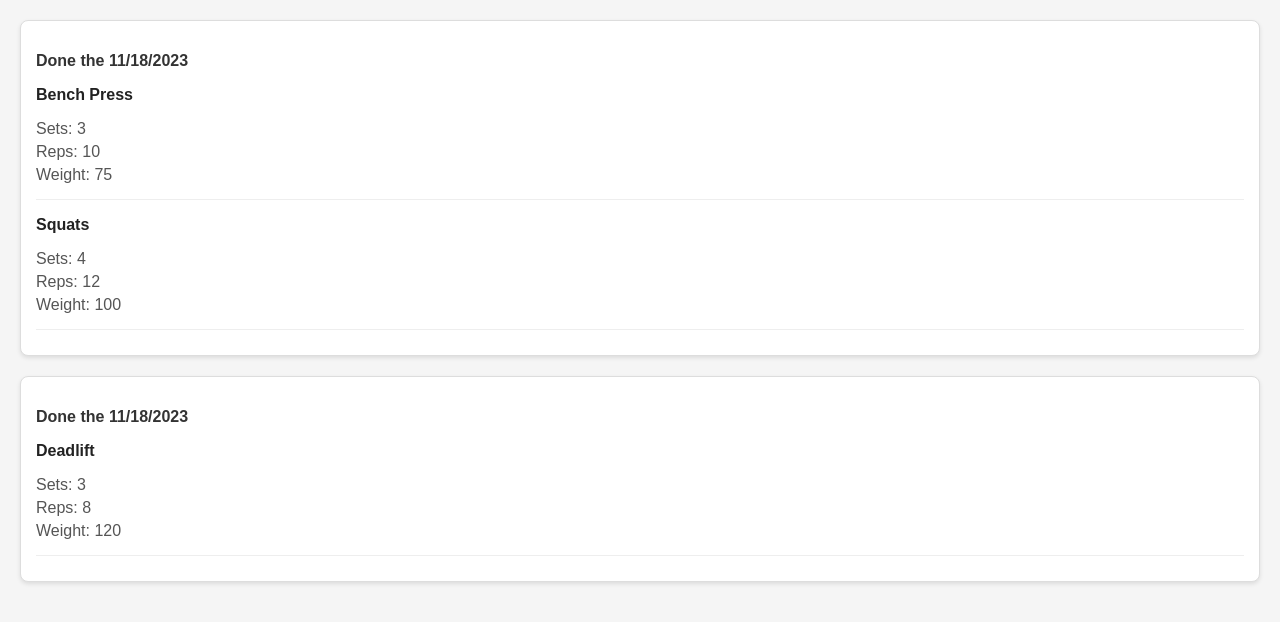
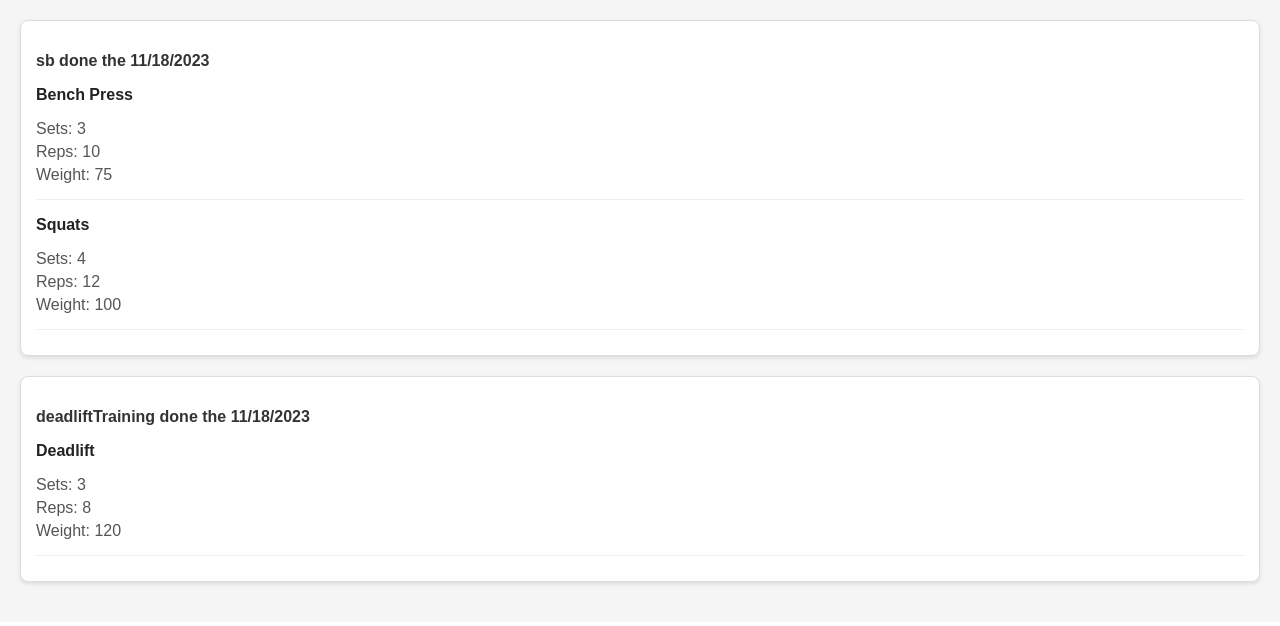
Before and after one commit to Sacha924/SE_Learning, a React (Create React App) app in the folder Cache/REST_CRUD_and_Cache/front/: page / in a window 1280 px wide. Shown: the top 626 px of the page. Built offline with nearby package versions, Linux system fonts and the light colour scheme.

Commit message:
Add name to Trainign

```diff
--- a/Cache/REST_CRUD_and_Cache/front/src/App.tsx
+++ b/Cache/REST_CRUD_and_Cache/front/src/App.tsx
@@ -26,6 +26,7 @@ function App() {
   }
 
   const training_sb: Training = {
+    name:"sb",
     date: new Date('2023-11-18'),
     exercises: [
       benchP,
@@ -34,6 +35,7 @@ function App() {
   }
 
   const training_deadlift: Training = {
+    name: "deadliftTraining",
     date: new Date('2023-11-18'),
     exercises: [
       deadlifts
--- a/Cache/REST_CRUD_and_Cache/front/src/components/DisplayTraining.tsx
+++ b/Cache/REST_CRUD_and_Cache/front/src/components/DisplayTraining.tsx
@@ -10,7 +10,7 @@ type Props = {
 export default function DisplayTraining({ training }: Props) {
     return (
         <div className="training-container">
-            <p className="training-date">Done the {training.date.toLocaleDateString()}</p>
+            <p className="training-date">{training.name} done the {training.date.toLocaleDateString()}</p>
             {training.exercises.map((exercise, key) => {
                 return <DisplayExercise exercise={exercise} key={key} />
             })}
--- a/Cache/REST_CRUD_and_Cache/front/src/types.ts
+++ b/Cache/REST_CRUD_and_Cache/front/src/types.ts
@@ -6,6 +6,7 @@ export type Exercise = {
 }
 
 export type Training = {
+    name: string
     date: Date,
     exercises: Exercise[]
 }
```
